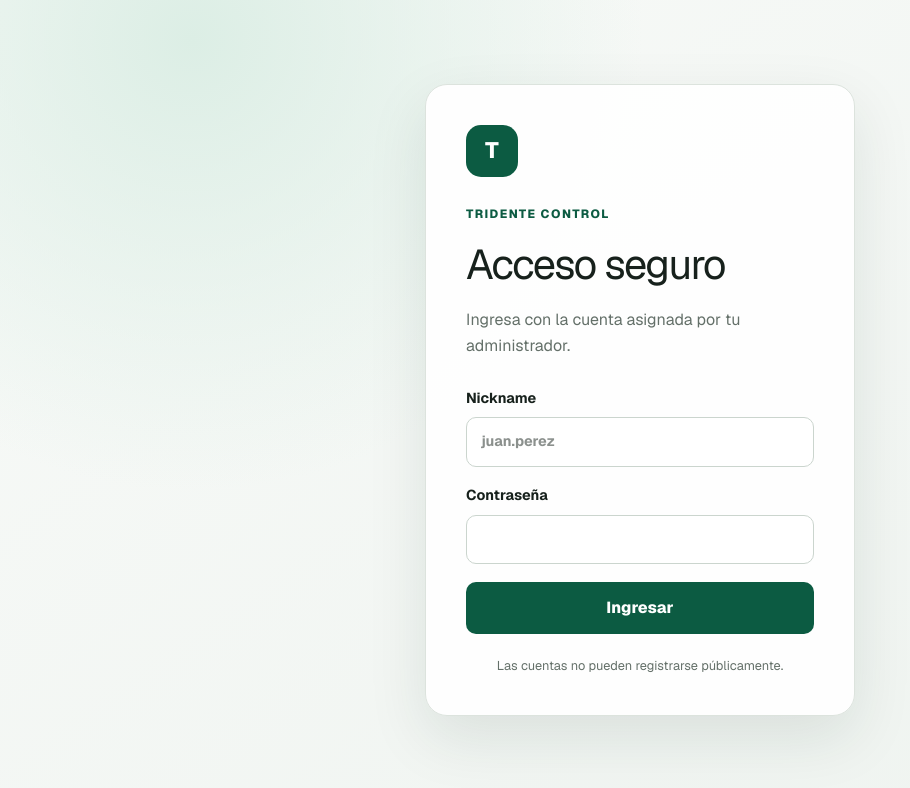
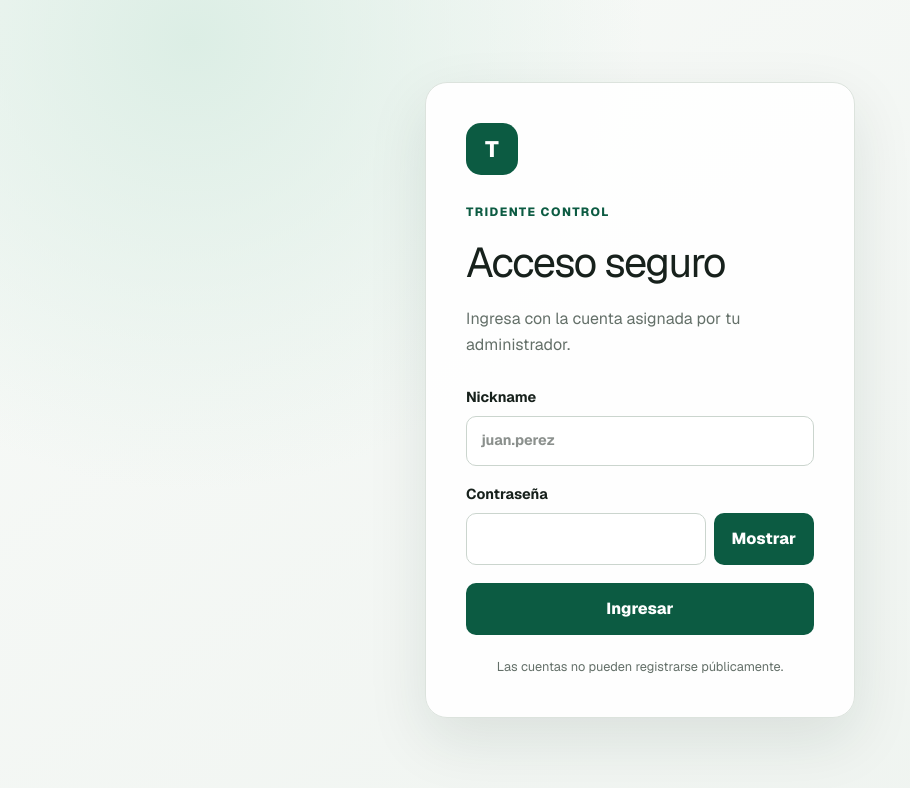
Before and after one commit to Guillermo-RM/tridente-control-de-marcas, a Next.js app: page /login in a window 1280 px wide. Shown: the top 788 px of the page, without its empty margins (0-910 px from the left). Built offline with nearby package versions, Linux system fonts and the light colour scheme; no server answers.

Commit message:
feat: add login password visibility toggle

```diff
--- a/src/components/auth/login-form.tsx
+++ b/src/components/auth/login-form.tsx
@@ -1,6 +1,6 @@
 "use client";
 
-import { useActionState } from "react";
+import { useActionState, useState } from "react";
 
 import {
   loginAction,
@@ -11,6 +11,7 @@ const INITIAL_STATE: LoginState = { message: null };
 
 export function LoginForm({ next }: { next?: string }) {
   const [state, action, pending] = useActionState(loginAction, INITIAL_STATE);
+  const [passwordVisible, setPasswordVisible] = useState(false);
 
   return (
     <form action={action} className="auth-form">
@@ -29,15 +30,27 @@ export function LoginForm({ next }: { next?: string }) {
           type="text"
         />
       </label>
-      <label>
-        Contraseña
-        <input
-          autoComplete="current-password"
-          name="password"
-          required
-          type="password"
-        />
-      </label>
+      <div className="grid gap-2">
+        <label htmlFor="login-password">Contraseña</label>
+        <div className="grid grid-cols-[minmax(0,1fr)_auto] gap-2">
+          <input
+            autoComplete="current-password"
+            id="login-password"
+            name="password"
+            required
+            type={passwordVisible ? "text" : "password"}
+          />
+          <button
+            aria-controls="login-password"
+            aria-label={passwordVisible ? "Ocultar contraseña" : "Mostrar contraseña"}
+            className="min-w-24"
+            onClick={() => setPasswordVisible((visible) => !visible)}
+            type="button"
+          >
+            {passwordVisible ? "Ocultar" : "Mostrar"}
+          </button>
+        </div>
+      </div>
       {state.message ? (
         <p aria-live="polite" className="form-error" role="alert">
           {state.message}
```
